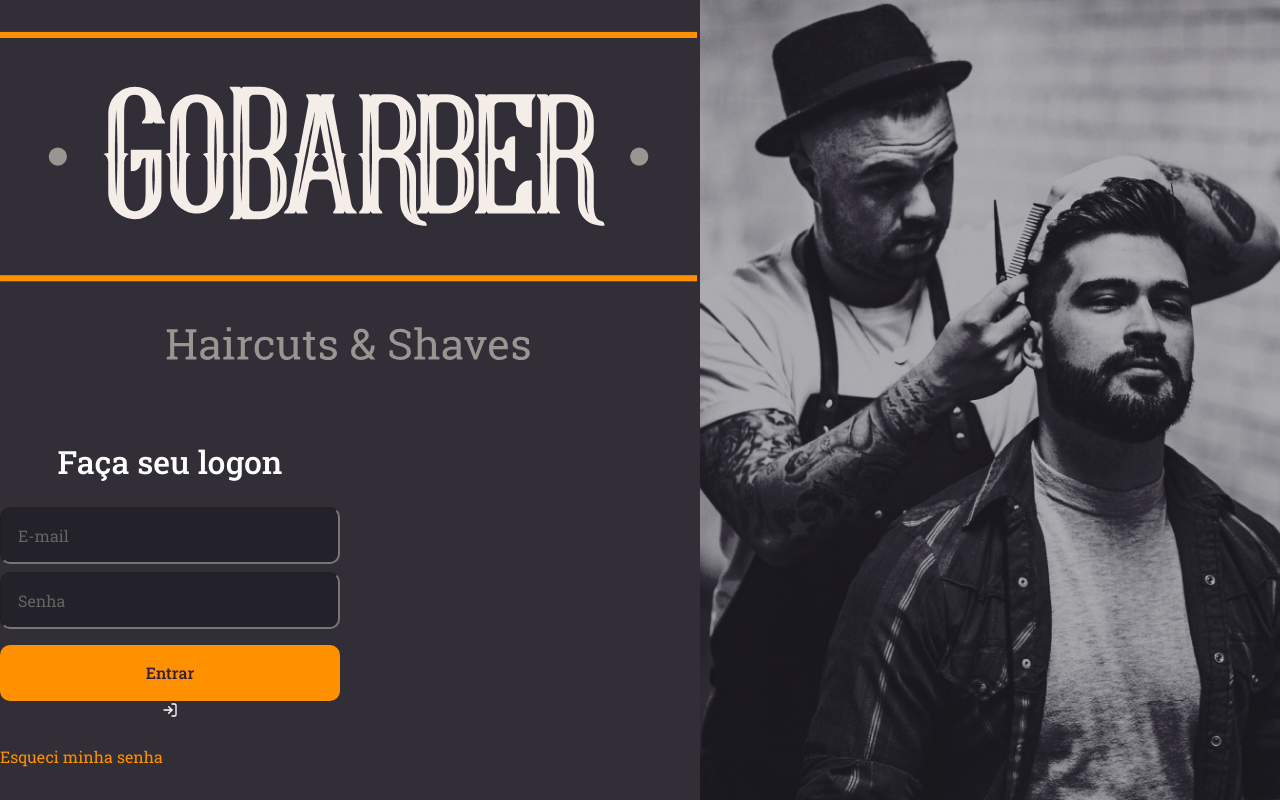
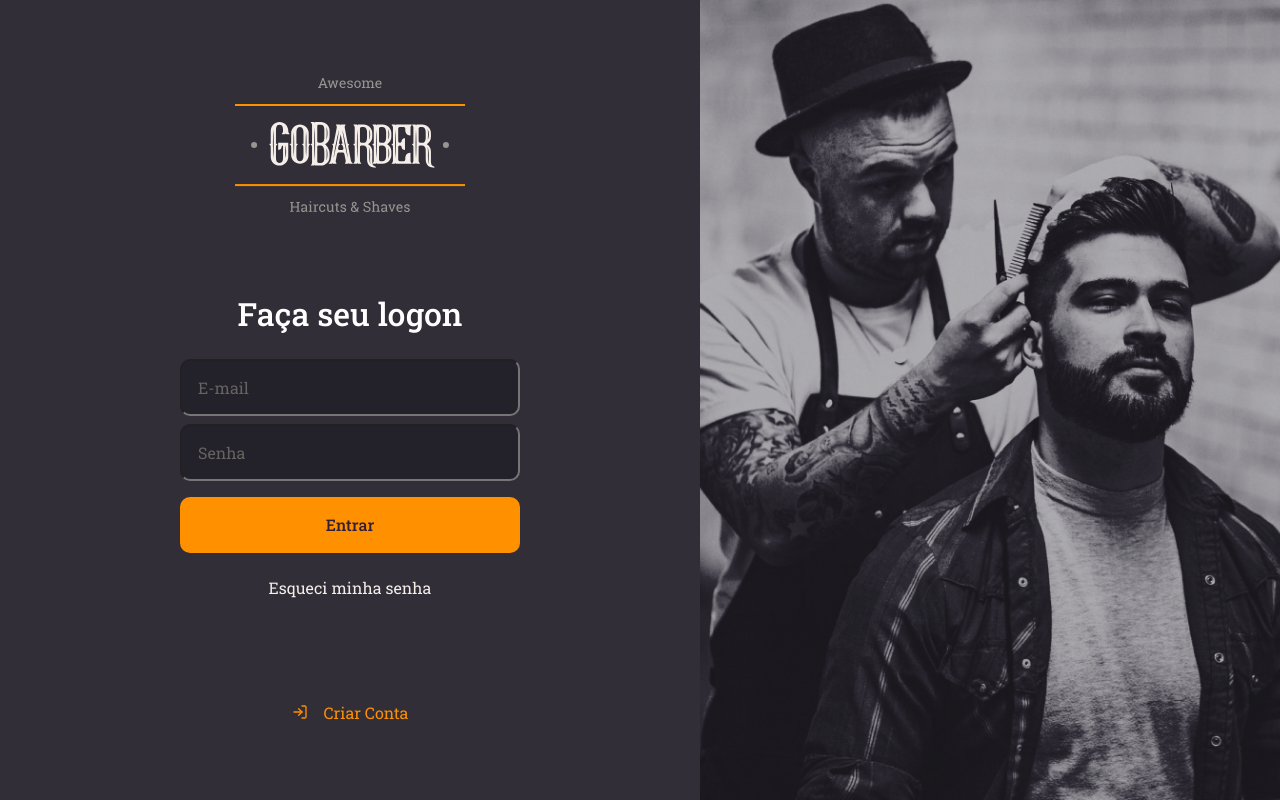
Before and after one commit to dvdnotfound/gobarber-frontend, a React (Create React App) app: page / in a window 1280 px wide. Built offline with nearby package versions, Linux system fonts and the light colour scheme.

Commit message:
gobarber-frontend-login 1.12

```diff
--- a/src/pages/signin/index.tsx
+++ b/src/pages/signin/index.tsx
@@ -17,9 +17,13 @@ const SignIn: React.FC = () => (
         <input type="password" placeholder="Senha" />
 
         <button type="submit">Entrar</button>
-        <FiLogIn />
+
         <a href="forgot">Esqueci minha senha</a>
       </form>
+      <a href="login">
+        <FiLogIn />
+        Criar Conta
+      </a>
     </Content>
     <Background />
   </Container>
--- a/src/pages/signin/styles.ts
+++ b/src/pages/signin/styles.ts
@@ -12,6 +12,7 @@ export const Container = styled.div`
 export const Content = styled.div`
   display: flex;
   flex-direction: column;
+  align-items: center;
   place-content: center;
 
   width: 100%;
@@ -54,6 +55,7 @@ export const Content = styled.div`
       font-weight: 500;
       margin-top: 16px;
       transition: background-color 0.2s;
+
       &:hover {
         background: ${shade(0.2, '#ff9000')};
       }
@@ -68,6 +70,7 @@ export const Content = styled.div`
 
       &:hover {
         color: ${shade(0.2, '#f4ede8')};
+      }
     }
   }
 
@@ -89,7 +92,6 @@ export const Content = styled.div`
       color: ${shade(0.2, '#ff9000')};
     }
   }
-  }
 `;
 
 export const Background = styled.div`
```
Lines whose indentation alone changed are shown as unchanged.
